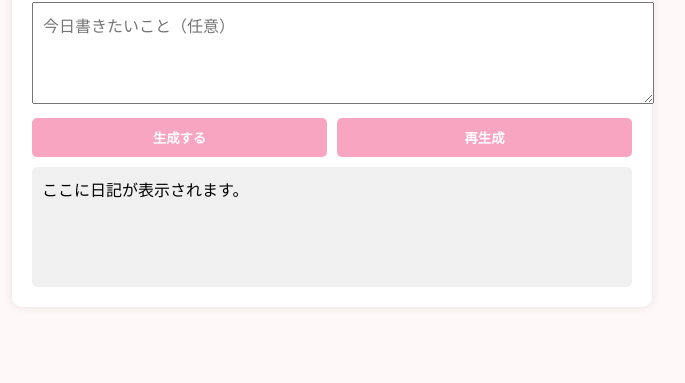
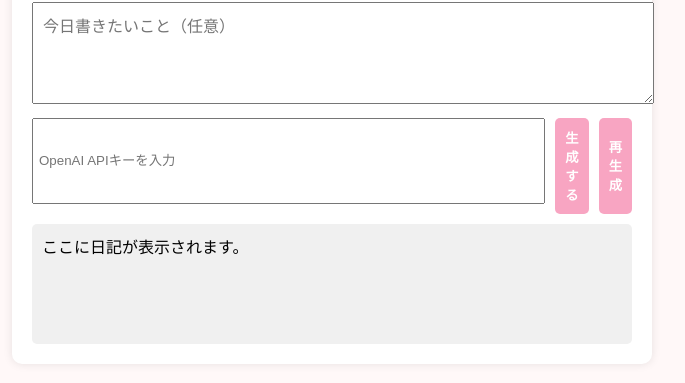
Before and after one commit to wisellwisell2/kotobuki-diary, a plain HTML site: page index.html in a window 1280 px wide. Shown: the part 127-510 px from the top of the page, without its empty margins (308-993 px from the left). Drawn offline with Linux system fonts and the light colour scheme.

Commit message:
Update index.html

```diff
--- a/index.html
+++ b/index.html
@@ -12,6 +12,7 @@
     <h1>ことぶき日記 自動生成</h1>
     <textarea id="topicInput" placeholder="今日書きたいこと（任意）"></textarea>
     <div class="buttons">
+      <input id="apiKeyInput" type="password" placeholder="OpenAI APIキーを入力" style="margin-bottom: 10px; padding: 5px; width: 100%;" />
       <button onclick="generateDiary()">生成する</button>
       <button onclick="generateDiary()">再生成</button>
     </div>
```
